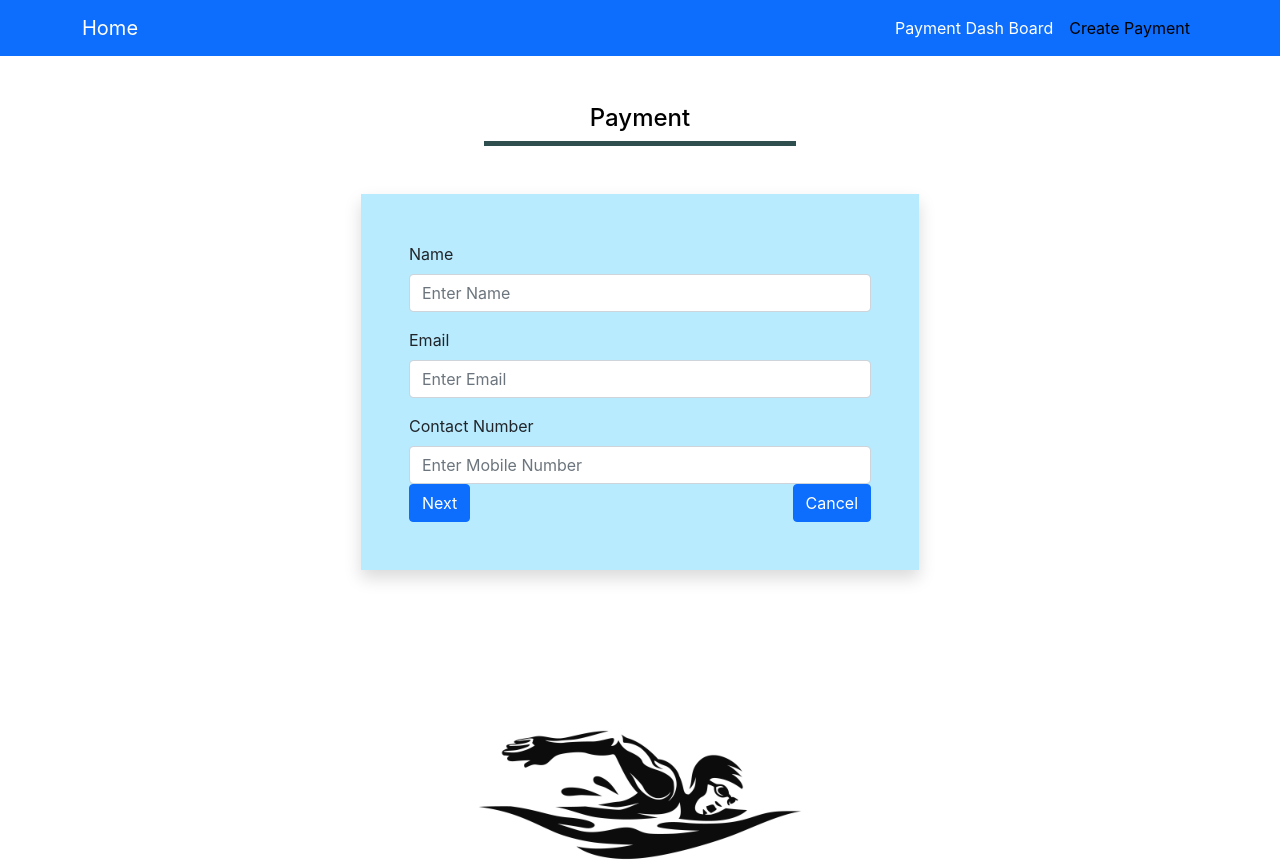
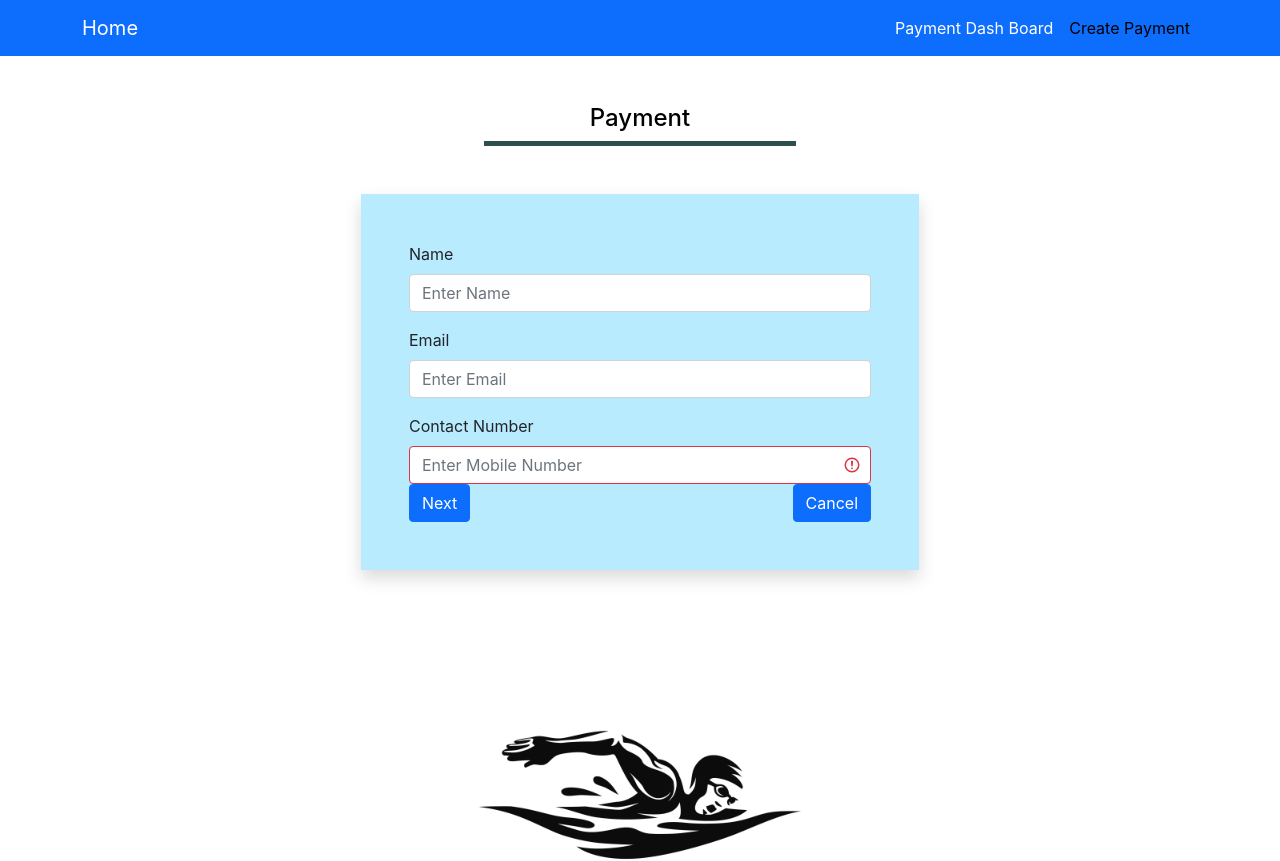
Before and after one commit to IT22148254/MLB_WD_ITP24_B3_13, a React (Create React App) app in the folder frontend/: page /add in a window 1280 px wide. Shown: the top 861 px of the page. Built offline with nearby package versions, Linux system fonts and the light colour scheme.

Commit message:
Update Add.js

```diff
--- a/frontend/src/payment_component/Add.js
+++ b/frontend/src/payment_component/Add.js
@@ -151,13 +151,13 @@ export default function Add() {
 
 
         <label htmlFor="exampleFormControlInput1" className="form-label">Contact Number</label>
-            <input type="number" className={`form-control /*${inputdata.contact.length === 10 ? "is-valid" : "is-invalid"}*/`}
+            <input type="number" className={`form-control ${inputdata.contact.length === 10 ? "is-valid" : "is-invalid"}`}
             id="exampleFormControlInput1"
             placeholder="Enter Mobile Number"
             onChange={setstud}
 
             onKeyPress={(event) => {
-                if (event.target.value.length >= 1000) {
+                if (event.target.value.length >= 10) {
                         event.preventDefault();
                      }
              }}
```
